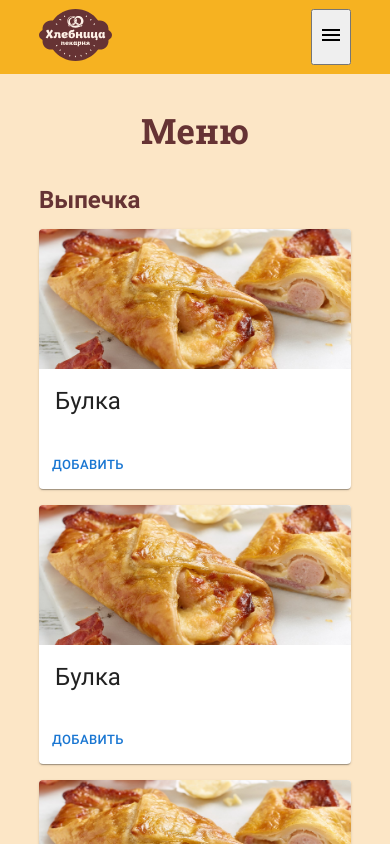
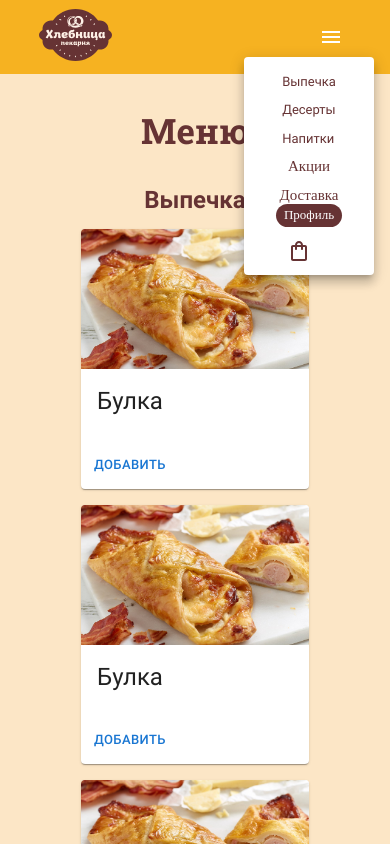
Before and after one commit to hvny/course_project_web, a React (Create React App) app in the folder online-store-frontend/: page / in a window 390 px wide. Both pictures are taken after a click on the button "Menu". Shown: the top 844 px of the page. Built offline with nearby package versions, Linux system fonts and the light colour scheme.

Commit message:
чёт добавил

```diff
--- a/online-store-frontend/src/components/CardsContainer/CardsContainer.css
+++ b/online-store-frontend/src/components/CardsContainer/CardsContainer.css
@@ -4,9 +4,10 @@
 }
 
 .cards__title {
+    width: 100%;
     margin: 30px 0 15px 0;
     color: #663334;
-    width: min-content;
+    /* width: min-content; */
 }
 
 .cards__container {
@@ -38,6 +39,10 @@
 }
 
 @media screen and (min-width: 320px) and (max-width: 399px) {
+    .cards__title {
+        text-align: center;
+    }
+
     .cards__container {
         grid-template-columns: repeat(1, 1fr);
         justify-items: center;
--- a/online-store-frontend/src/components/Delivery/Delivery.js
+++ b/online-store-frontend/src/components/Delivery/Delivery.js
@@ -1,7 +1,7 @@
 export default function Delivery() {
     return (
-        <section className="delivery">
+        <main className="delivery">
             Delivery
-        </section>
+        </main>
     );
 }
--- a/online-store-frontend/src/components/Header/Header.css
+++ b/online-store-frontend/src/components/Header/Header.css
@@ -10,18 +10,27 @@
     margin: 0 auto 0 auto;
     display: flex;
     justify-content: space-between;
+    align-items: center;
+    position: relative;
+}
+
+.header__logo-link {
+    margin: 0 100px 0 0;
 }
 
 .header__logo {
     width: 103px;
     height: 74px;
-    margin: 0 100px 0 0;
 }
 
 .header__content {
     width: 100%;
-    display:flex;
+    display: flex;
     justify-content: space-between;
+}
+
+.header__content_visible {
+    display: block;
 }
 
 .header__phone-container {
@@ -39,8 +48,22 @@
     margin: 0;
 }
 
+.header__icon_menu {
+    color: #ffffff;
+}
+
 .header__button_menu {
     display: none;
+}
+
+.header__popover {
+    visibility: hidden;
+}
+
+.header__popover-content {
+    width: 130px;
+    padding: 15px 0 0 0;
+
 }
 
 @media screen and (min-width: 768px) and (max-width: 1150px)  {
@@ -59,17 +82,6 @@
     .header__phone-number {
         font-size: 18px;
     }
-
-    .header__button_profile {
-        padding: 8px 12px;
-        font-size: 18px;
-    }
-
-    .header__button_cart {
-        width: 36px;
-        height: 36px;
-        padding: 0;
-    }
 }
 
 @media screen and (min-width: 320px) and (max-width: 1023px)  {
@@ -79,6 +91,10 @@
 }
 
 @media screen and (min-width: 320px) and (max-width: 767px)  {
+    .header__logo-link {
+        margin: 0;
+    }
+
     .header__logo {
         width: 73px;
         height: 52px;
@@ -92,4 +108,15 @@
         font-size: 15px;
     }
 
+    .header__content {
+        position: absolute;
+        display: none;
+        right: 0px;
+        top: 0;
+    }
+
+    .header__popover {
+        visibility: visible;
+    }
+
 }
--- a/online-store-frontend/src/components/Header/Header.js
+++ b/online-store-frontend/src/components/Header/Header.js
@@ -1,8 +1,10 @@
+import * as React from 'react';
 import { Link } from "react-router-dom";
 import { useState } from "react";
 import IconButton from '@mui/material/IconButton';
 import LocalPhoneIcon from '@mui/icons-material/LocalPhone';
 import MenuIcon from '@mui/icons-material/Menu';
+import Popover from '@mui/material/Popover';
 
 import Navigation from "./Navigation/Navigation";
 import HeaderButtons from "./HeaderButtons/HeaderButtons";
@@ -11,26 +13,36 @@ import "./Header.css";
 
 function Header(props) {
     const [isCartOpen, setIsCartOpen] = useState(false);
-    const [isButtonsListActive, setIsButtonsListActive] = useState(false);
+    // const [isMenuListActive, setIsMenuListActive] = useState(false);
 
-    function handleMenulick() {
-        setIsButtonsListActive(!isButtonsListActive);
-    }
+    const [anchorEl, setAnchorEl] = React.useState(null);
+    const open = Boolean(anchorEl);
+    const id = open ? 'simple-popover' : undefined;
+
+    const handleClick = (event) => {
+        setAnchorEl(event.currentTarget);
+    };
+
+    const handleClose = () => {
+        setAnchorEl(null);
+    };
+
+
+
+
+    // function handleMenulick() {
+    //     setIsMenuListActive(!isMenuListActive);
+    // }
 
     function handleCartClick() {
         setIsCartOpen(!isCartOpen);
     }
 
-
-    //  onClick={handleMenulick}
-
-    // open={isButtonsListActive}
-    //  onClick={handleMenulick}
-    // onClose={handleMenulick}
     return (
         <header className="header">
             <div className="header__container">
                 <Link to="/" className="header__logo-link"><img src={logo} className="header__logo" alt="Логотип компании"/></Link>
+
                 <div className="header__content">
                     <Navigation />
                     <div className="header__phone-container">
@@ -40,35 +52,18 @@ function Header(props) {
                     <HeaderButtons isCartOpen={isCartOpen} handleCartClick={handleCartClick}  />
                 </div>
 
-                {/* <IconButton
-                    onClick={handleClick}
-                    size="small"
-                    sx={{ ml: 2 }}
-                    aria-controls={open ? 'account-menu' : undefined}
-                    aria-haspopup="true"
-                    aria-expanded={open ? 'true' : undefined}
-                    aria-label="Menu"
-                    style={{color: "#ffffff"}}
-                    className="header__button_menu"
-                    >
-                    <MenuIcon />
-                </IconButton>
-                <Menu
-                    anchorEl={anchorEl}
-                    id="account-menu"
-                    open={open}
-                    onClose={handleClose}
-                    onClick={handleClose}
-                    className="header__buttons-menu"
-                >
-                    <MenuItem className="header__menu-item"><Navigation /></MenuItem>
-                    <MenuItem className="header__menu-item"><HeaderButtons isCartOpen={isCartOpen} handleCartClick={handleCartClick} /></MenuItem>
-                </Menu> */}
-                <button aria-label="Menu" className="header__button_menu" onClick={handleMenulick}>
-                    <MenuIcon />
-                </button>
+                <div className="header__button_menu">
+                    <IconButton aria-describedby={id} aria-label="Menu" onClick={handleClick}>
+                        <MenuIcon className="header__icon_menu" />
+                    </IconButton>
+                </div>
+                <Popover id={id} open={open} anchorEl={anchorEl} onClose={handleClose} anchorOrigin={{ vertical: 'bottom', horizontal: 'left',}} className="header__popover">
+                    <div className="header__popover-content">
+                        <Navigation />
+                        <HeaderButtons isCartOpen={isCartOpen} handleCartClick={handleCartClick} />
+                    </div>
+                </Popover>
             </div>
-
         </header>
     );
 }
--- a/online-store-frontend/src/components/Header/HeaderButtons/HeaderButtons.css
+++ b/online-store-frontend/src/components/Header/HeaderButtons/HeaderButtons.css
@@ -32,12 +32,20 @@
     font-size: 20px;
 }
 
+@media screen and (min-width: 768px) and (max-width: 1150px)  {
+    .header__button_profile {
+        padding: 8px 12px;
+        font-size: 18px;
+    }
+
+    .header__button_cart {
+        width: 36px;
+        height: 36px;
+        padding: 0;
+    }
+}
 
 @media screen and (min-width: 320px) and (max-width: 767px)  {
-    .header__content > .header__buttons{
-       display: none;
-    }
-
     .header__button_menu {
         visibility: visible;
     }
@@ -50,4 +58,9 @@
         order: 2;
     }
 
+    .header__button_profile {
+        padding: 4px 8px;
+        font-size: 13px;
+    }
+
 }
--- a/online-store-frontend/src/components/Header/HeaderButtons/HeaderButtons.js
+++ b/online-store-frontend/src/components/Header/HeaderButtons/HeaderButtons.js
@@ -6,9 +6,10 @@ import Cart from "../../Cart/Cart";
 
 import "./HeaderButtons.css";
 
-export default function HeaderButtons({isCartOpen, handleCartClick, additionalClassName}) {
+export default function HeaderButtons({isCartOpen, handleCartClick}) {
+
     return (
-        <div className={`header__buttons ${additionalClassName}`}>
+        <div className={`header__buttons`}>
             <IconButton aria-label="ShoppingBagOutlined" size="large" className="header__button_cart" style={{backgroundColor: "#ffffff", marginRight: "20px"}} onClick={handleCartClick}>
                 <ShoppingBagOutlinedIcon className="header__icon_cart"  />
             </IconButton>
--- a/online-store-frontend/src/components/Header/Navigation/Navigation.css
+++ b/online-store-frontend/src/components/Header/Navigation/Navigation.css
@@ -10,6 +10,10 @@
     gap: 30px;
     padding: 0;
     margin: 0;
+}
+
+.header__navigation-list-item_hidden {
+    display: none;
 }
 
 .header__dropdown-menu {
@@ -27,9 +31,11 @@
     text-decoration: none;
 }
 
-.header__link_active {
-    text-decoration: underline;
-}
+/* .header__link_active {
+    box-shadow: rgb(38, 57, 77) 0px 20px 30px -10px;
+} */
+
+
 
 .header__menu-link {
     font-family: "Roboto","Helvetica","Arial",sans-serif;
@@ -46,22 +52,40 @@
     background-color: #c4c4c4;
 }
 
+.header__navigation-list-item_menu_min-width {
+    display: none
+}
+
 .header__navigation-menu-list {
     padding: 0;
     list-style: none;
-    display: none;
 }
 
-.header__menu-item {
-    width: 100%;
+.header__dropdown-menu {
+    width: max-content;
 }
 
 @media screen and (min-width: 320px) and (max-width: 767px)  {
     .header__navigation-list {
+        width: 100%;
         flex-direction: column;
         align-items: center;
         justify-content: center;
-        gap: 15px;
+        gap: 10px;
+    }
+
+    .header__navigation-list-item_menu {
+        display: none;
+    }
+
+    .header__navigation-list-item_menu_min-width {
+        display: block;
+    }
+
+    .header__navigation-menu-list {
+        display: flex;
+        flex-direction: column;
+        gap: 10px;
     }
 
     .header__link {
@@ -74,13 +98,4 @@
         font-size: 13px;
         padding: 0;
     }
-
-    .header__content > .header__navigation {
-        display: none;
-    }
-
-    .header__navigation-menu-list {
-        display: block;
-    }
-
 }
--- a/online-store-frontend/src/components/Header/Navigation/Navigation.js
+++ b/online-store-frontend/src/components/Header/Navigation/Navigation.js
@@ -9,7 +9,7 @@ import { MenuButton, AnimatedListbox } from '../../../utils/constants/navigation
 import "./Navigation.css";
 
 
-function Navigation(props) {
+function Navigation({handlePopoverClose}) {
     const location = useLocation();
     const MenuItem = styled(BaseMenuItem)(({ theme }) => ``,);
 
@@ -17,7 +17,7 @@ function Navigation(props) {
     return (
         <nav className="header__navigation">
             <ul className="header__navigation-list">
-                <li className="header__navigation-list-item">
+                <li className="header__navigation-list-item header__navigation-list-item_menu">
                     <Dropdown>
                         <MenuButton className={`link header__link ${location.pathname === "/" ? "header__link_active" : ""}`}>Меню</MenuButton>
                         <Menu slots={{ listbox: AnimatedListbox }} className='header__dropdown-menu'>
@@ -29,27 +29,26 @@ function Navigation(props) {
 
                 </li>
 
-                <li className="header__navigation-list-item">
+                <li className="header__navigation-list-item header__navigation-list-item_menu_min-width">
                     <ul className = "header__navigation-menu-list">
                         <li className="header__navigation-list-item">
-                            <HashLink to="/#bakery-products" className="link header__menu-link">Выпечка</HashLink>
+                            <HashLink to="/#bakery-products" className="link header__menu-link" onClick={handlePopoverClose}>Выпечка</HashLink>
                         </li>
                         <li className="header__navigation-list-item">
-                            <HashLink to="/#desserts" className="link header__menu-link">Десерты</HashLink>
+                            <HashLink to="/#desserts" className="link header__menu-link" onClick={handlePopoverClose}>Десерты</HashLink>
                         </li>
                         <li className="header__navigation-list-item">
-                            <HashLink to="/#drinks" className="link header__menu-link">Напитки</HashLink>
+                            <HashLink to="/#drinks" className="link header__menu-link" onClick={handlePopoverClose}>Напитки</HashLink>
                         </li>
-
                     </ul>
                 </li>
 
 
                 <li className="header__navigation-list-item">
-                    <NavLink to="/events" className={`link header__link ${location.pathname === "/events" ? "header__link_active" : ""}`}>Акции</NavLink>
+                    <NavLink to="/events" onClick={handlePopoverClose} className={`link header__link ${location.pathname === "/events" ? "header__link_active" : ""}`}>Акции</NavLink>
                 </li>
                 <li className="header__navigation-list-item">
-                    <NavLink to="/about-delivery" className={`link header__link ${location.pathname === "/about-delivery" ? "header__link_active" : ""}`}>Доставка</NavLink>
+                    <NavLink to="/about-delivery" onClick={handlePopoverClose} className={`link header__link ${location.pathname === "/about-delivery" ? "header__link_active" : ""}`}>Доставка</NavLink>
                 </li>
             </ul>
         </nav>
@@ -57,5 +56,3 @@ function Navigation(props) {
 }
 
 export default Navigation;
-
-{/* <a href="https://www.hlebnitca.ru/about" target="__blank" className="link header__link">О нас</a> */}
--- a/online-store-frontend/src/components/ItemCard/ItemCard.css
+++ b/online-store-frontend/src/components/ItemCard/ItemCard.css
@@ -1,5 +1,6 @@
 .card {
-    width: auto
+    width: auto;
+    max-width: 228px;
     /* height: 270px; */
 }
 /*
```
